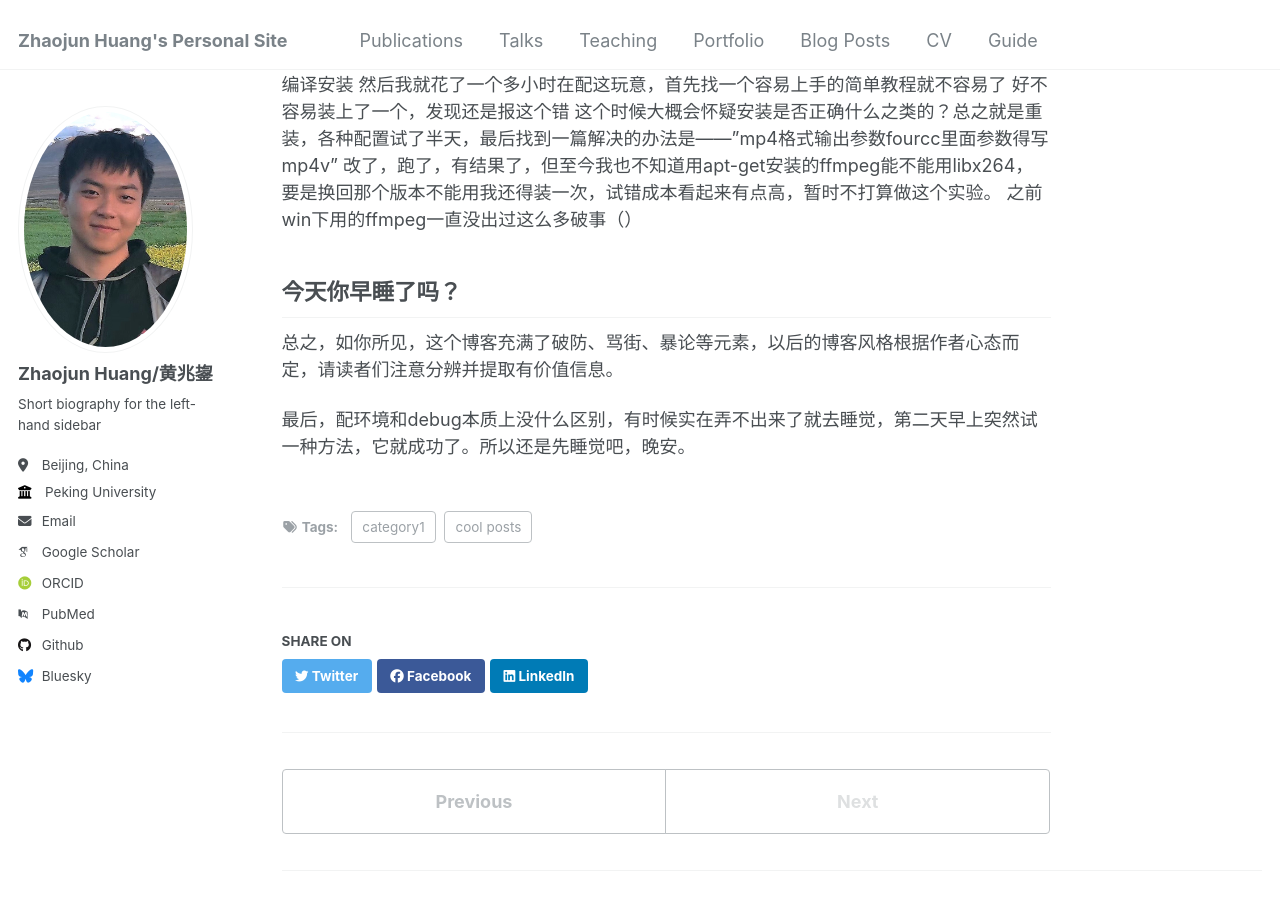
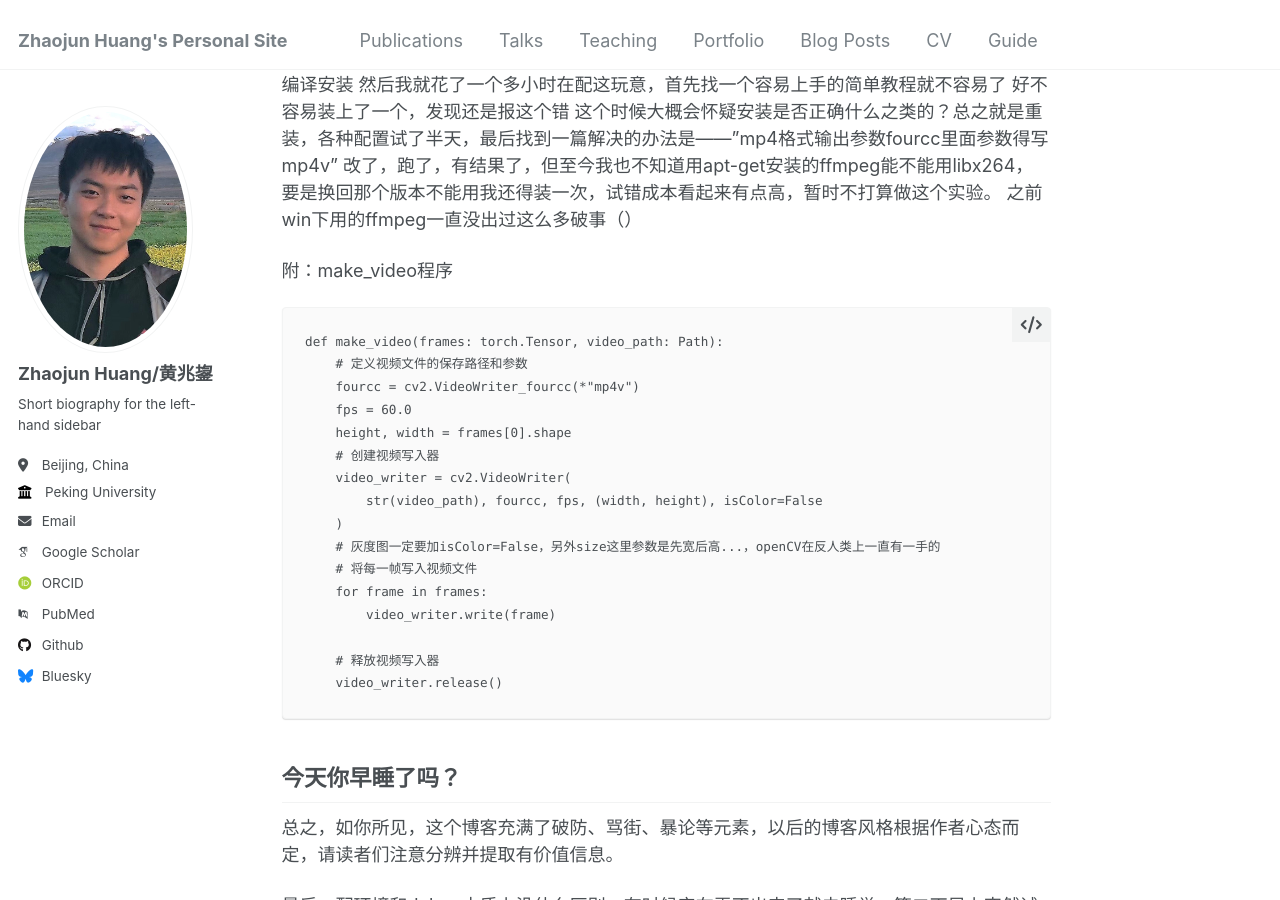
Before and after one commit to BAJimH/BAJimH.github.io, a Jekyll site: the page built from _posts/2024-09-26-My_First_Github_Blog.md, in a window 1280 px wide and 900 px high, scrolled down 1585 px. Built offline with Jekyll 4.4.1, drawn with Linux system fonts in a browser that asks for light colours; some web fonts are replaced.

Commit message:
Update 2024-09-26-My_First_Github_Blog.md

````diff
--- a/_posts/2024-09-26-My_First_Github_Blog.md
+++ b/_posts/2024-09-26-My_First_Github_Blog.md
@@ -47,6 +47,26 @@ cv2.VideoWriter_fourcc(*'H264')
 改了，跑了，有结果了，但至今我也不知道用apt-get安装的ffmpeg能不能用libx264，要是换回那个版本不能用我还得装一次，试错成本看起来有点高，暂时不打算做这个实验。
 之前win下用的ffmpeg一直没出过这么多破事（）
 
+附：make_video程序
+```
+def make_video(frames: torch.Tensor, video_path: Path):
+    # 定义视频文件的保存路径和参数
+    fourcc = cv2.VideoWriter_fourcc(*"mp4v")
+    fps = 60.0
+    height, width = frames[0].shape
+    # 创建视频写入器
+    video_writer = cv2.VideoWriter(
+        str(video_path), fourcc, fps, (width, height), isColor=False
+    )
+    # 灰度图一定要加isColor=False，另外size这里参数是先宽后高...，openCV在反人类上一直有一手的
+    # 将每一帧写入视频文件
+    for frame in frames:
+        video_writer.write(frame)
+
+    # 释放视频写入器
+    video_writer.release()
+```
+
 ## 今天你早睡了吗？
 
 总之，如你所见，这个博客充满了破防、骂街、暴论等元素，以后的博客风格根据作者心态而定，请读者们注意分辨并提取有价值信息。
````
